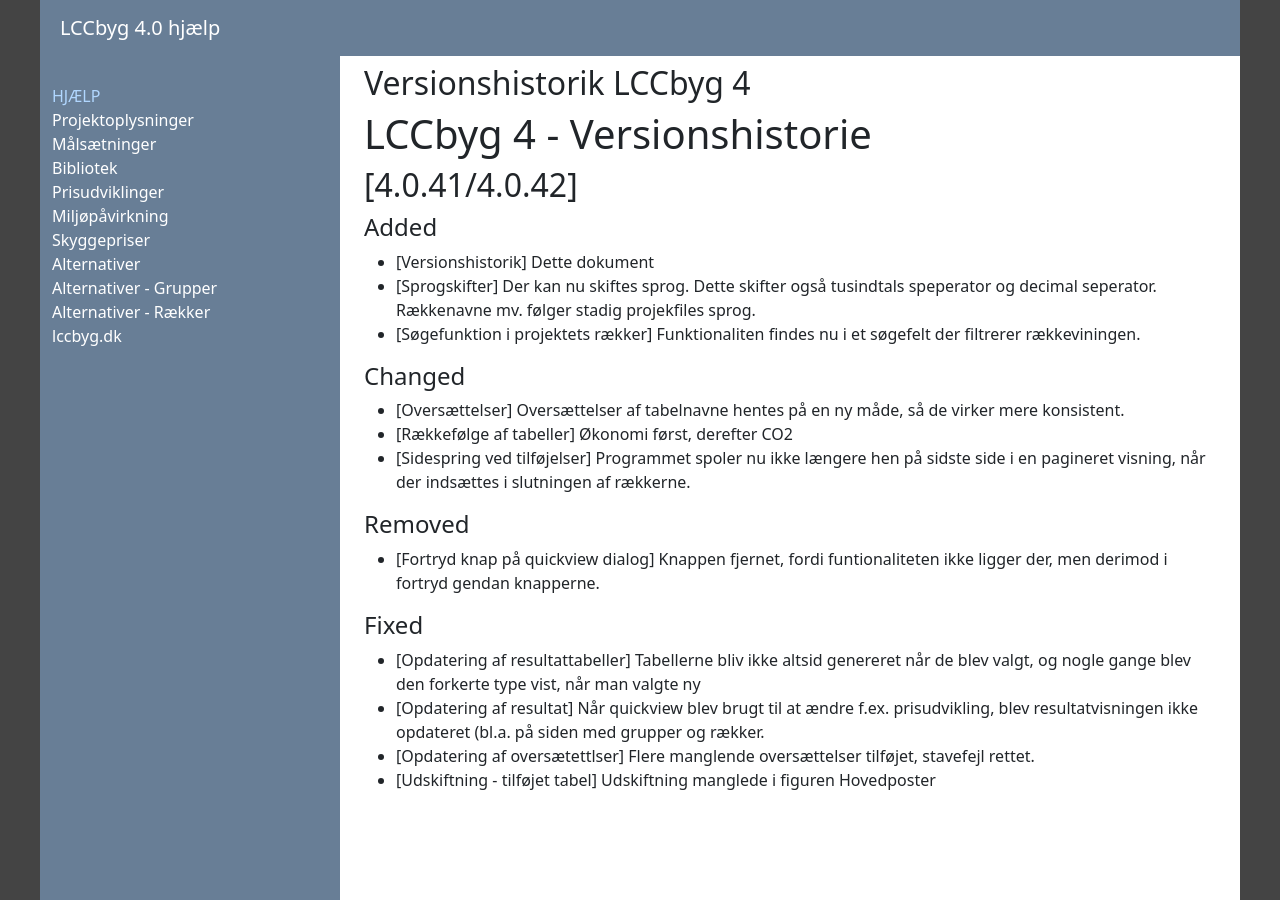
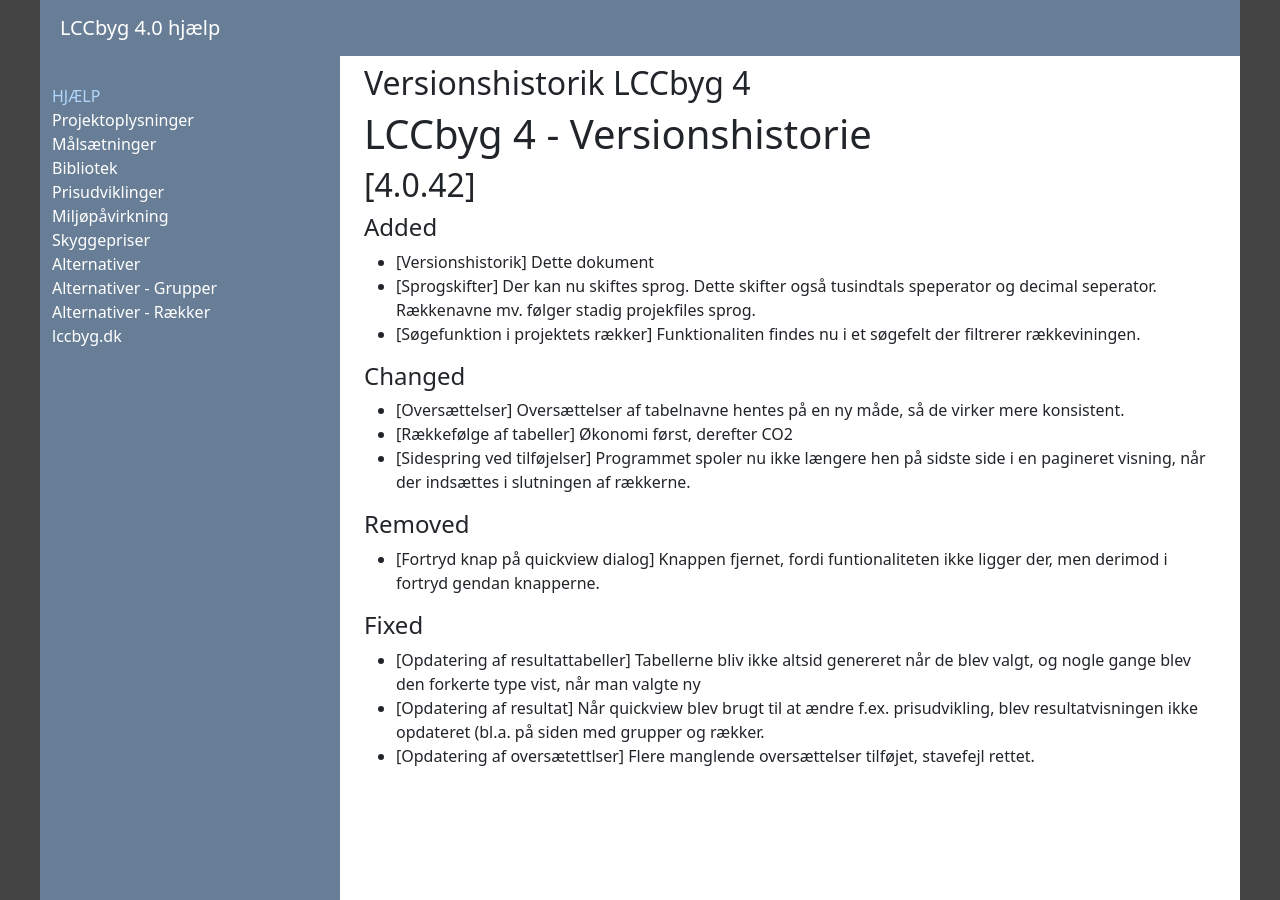
Before and after one commit to LccBuild/lccbyg-docs, a Jekyll site: the page built from docs/help/40/da/versionhistory.md, in a window 1280 px wide. Built offline with Jekyll 4.4.1, drawn with Linux system fonts in a browser that asks for light colours.

Commit message:
Update versionhistory.md

```diff
--- a/docs/help/40/da/versionhistory.md
+++ b/docs/help/40/da/versionhistory.md
@@ -6,7 +6,7 @@ date: "2024-01-01"
 
 # LCCbyg 4 - Versionshistorie
 
-## [4.0.41/4.0.42]
+## [4.0.42]
 
 #### Added
 - [Versionshistorik] Dette dokument
@@ -27,4 +27,3 @@ date: "2024-01-01"
 - [Opdatering af resultattabeller] Tabellerne bliv ikke altsid genereret når de blev valgt, og nogle gange blev den forkerte type vist, når man valgte ny
 - [Opdatering af resultat] Når quickview blev brugt til at ændre f.ex. prisudvikling, blev resultatvisningen ikke opdateret (bl.a. på siden med grupper og rækker.
 - [Opdatering af oversætettlser] Flere manglende oversættelser tilføjet, stavefejl rettet.
-- [Udskiftning - tilføjet tabel] Udskiftning manglede i figuren Hovedposter
```
